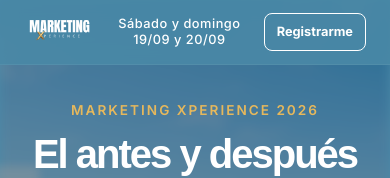
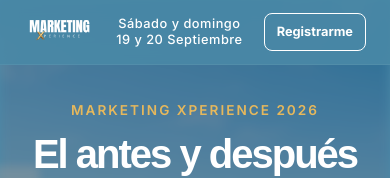
Before and after one commit to meridacakesperu-sys/landing-marketing-xperience, a Next.js app: page / in a window 390 px wide. Shown: the top 178 px of the page. Built offline with nearby package versions, Linux system fonts and the light colour scheme; grey boxes are pictures that could not be loaded.

Commit message:
Update mobile navbar date text

```diff
--- a/src/app/page.js
+++ b/src/app/page.js
@@ -137,7 +137,7 @@
           </div>
           <div className="nav-dates-text">
             <span className="nav-dates-desktop">Sábado y domingo 19 y 20 de Septiembre</span>
-            <span className="nav-dates-mobile">Sábado y domingo<br />19/09 y 20/09</span>
+            <span className="nav-dates-mobile">Sábado y domingo<br />19 y 20 Septiembre</span>
           </div>
 
 
```
